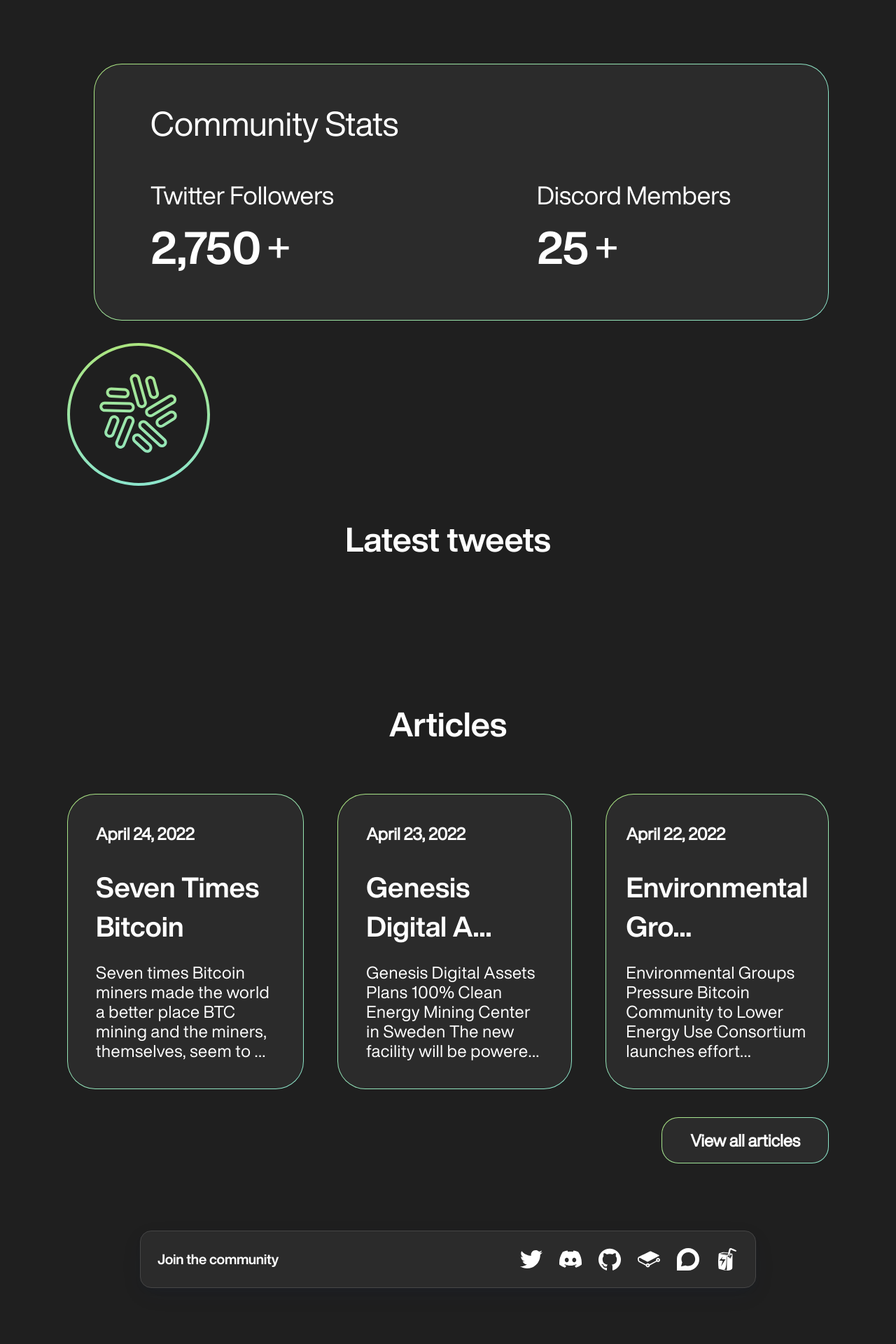
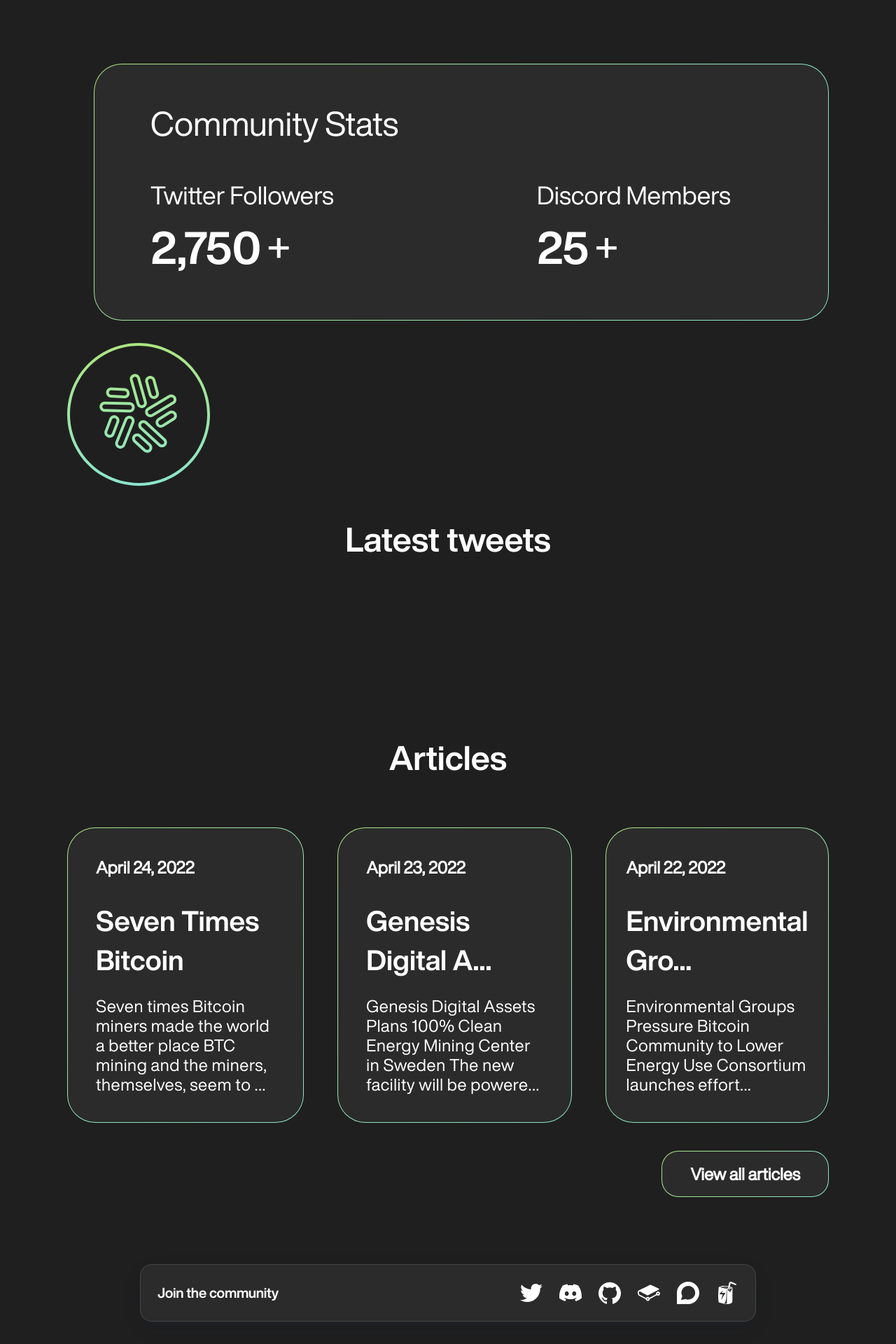
Before and after one commit to SustainDAO/landing, a Jekyll site: the page built from index.html, in a window 1280 px wide. Shown: the part 2070-3990 px from the top of the page at 70% size. Built offline with Jekyll 4.4.1, drawn with Linux system fonts in a browser that asks for light colours; a script that is not in the unit is left out; before the commit the page ends 3942 px from its top, so only the background shows below that.

Commit message:
fix content for big screens

```diff
--- a/_sass/layout/default.scss
+++ b/_sass/layout/default.scss
@@ -95,7 +95,6 @@
 
 #roadmap {
   margin: 1.5rem 17rem 6rem;
-
   .ps-timeline {
     border-top: 3px solid;
     border-image-slice: 1;
--- a/assets/css/style.css
+++ b/assets/css/style.css
@@ -562,6 +562,9 @@ Ensure the default browser behavior of the `hidden` attribute.
 .ml-24 {
   margin-left: 6rem;
 }
+.mt-28 {
+  margin-top: 7rem;
+}
 .mt-6 {
   margin-top: 1.5rem;
 }
@@ -579,12 +582,6 @@ Ensure the default browser behavior of the `hidden` attribute.
 }
 .mt-36 {
   margin-top: 9rem;
-}
-.mt-3 {
-  margin-top: 0.75rem;
-}
-.mt-2 {
-  margin-top: 0.5rem;
 }
 .mt-1 {
   margin-top: 0.25rem;
@@ -655,8 +652,14 @@ Ensure the default browser behavior of the `hidden` attribute.
 .max-w-xlg {
   max-width: 59rem;
 }
+.max-w-6xl {
+  max-width: 120rem;
+}
 .max-w-xsm {
   max-width: 13rem;
+}
+.max-w-5xl {
+  max-width: 100rem;
 }
 .max-w-2xl {
   max-width: 70rem;
@@ -664,14 +667,11 @@ Ensure the default browser behavior of the `hidden` attribute.
 .max-w-4xl {
   max-width: 90rem;
 }
-.max-w-sm {
-  max-width: 30rem;
-}
 .max-w-xsl {
   max-width: 22.5rem;
 }
-.max-w-5xl {
-  max-width: 100rem;
+.max-w-7xl {
+  max-width: 140rem;
 }
 .transform {
   transform: translate(var(--tw-translate-x), var(--tw-translate-y)) rotate(var(--tw-rotate)) skewX(var(--tw-skew-x)) skewY(var(--tw-skew-y)) scaleX(var(--tw-scale-x)) scaleY(var(--tw-scale-y));
@@ -696,6 +696,9 @@ Ensure the default browser behavior of the `hidden` attribute.
 }
 .flex-wrap {
   flex-wrap: wrap;
+}
+.place-items-center {
+  place-items: center;
 }
 .items-center {
   align-items: center;
@@ -1414,6 +1417,10 @@ Ensure the default browser behavior of the `hidden` attribute.
     display: block;
   }
 
+  .screen-xl\:grid {
+    display: grid;
+  }
+
   .screen-xl\:w-fit {
     width: -webkit-fit-content;
     width: -moz-fit-content;
--- a/index.html
+++ b/index.html
@@ -199,7 +199,7 @@ title: SustainDAO
         </div>
 
     </section>
-    <section class="relative text-white pb-20 desktop:pb-0 bg-black-main tablet:bg-transparent" id="roadmap">
+    <section class="relative text-white pb-20 desktop:pb-0 bg-black-main tablet:bg-transparent screen-xl:grid place-items-center" id="roadmap">
         <h1
             class="text-4xl mb-12 pt-12 tablet:mb-24 tablet:pt-0 tablet:text-5xl font-bold font-display-bold text-center leading-12">
             Roadmap</h1>
@@ -244,7 +244,7 @@ title: SustainDAO
             </ol>
         </div>
     </section>
-    <section class="community-stats stats-container w-full mx-auto justify-center px-6 tablet:px-10 desktop:px-24 flex text-white pb-10">
+    <section class="community-stats stats-container w-full mx-auto justify-center px-6 tablet:px-10 desktop:px-24 flex text-white pb-10 max-w-6xl">
         <div class="w-full wrapper flex items-center justify-between flex-col-reverse gap-8 screen-xl:flex-row screen-xl:gap-0">
             <div class="union-animation hidden desktop:flex w-full screen-xl:w-fit ml-24">
                 <img src="/assets/images/union.svg" />
@@ -276,10 +276,10 @@ title: SustainDAO
     </section>
     <section class="latest-tweets px-6 tablet:px-10 desktop:px-24">
         <h3 class="text-center text-white text-4xl tablet:text-5xl font-display-bold">Latest tweets</h3>
-        <div class="tweets-container flex flex-wrap justify-center mt-16 gap-14 max-w-5xl mx-auto">
+        <div class="tweets-container flex flex-wrap justify-center mt-28 gap-14 max-w-5xl mx-auto">
         </div>
     </section>
-    <section class="articles mt-32">
+    <section class="articles mt-32 max-w-6xl mx-auto">
         <h3 class="text-center text-white text-4xl tablet:text-5xl font-display-bold">Articles</h3>
         <div class="flex justify-center px-5 tablet:px-10 desktop:px-24 py-16 flex-col">
             <div class="flex gap-12 flex-col desktop:flex-row justify-center">
--- a/tailwind.config.js
+++ b/tailwind.config.js
@@ -76,6 +76,8 @@ module.exports = {
       '3xl': '80rem',
       '4xl': '90rem',
       '5xl': '100rem',
+      '6xl':'120rem',
+      '7xl':'140rem',
       'full': '100%',
     },
     maxHeight: {
```
